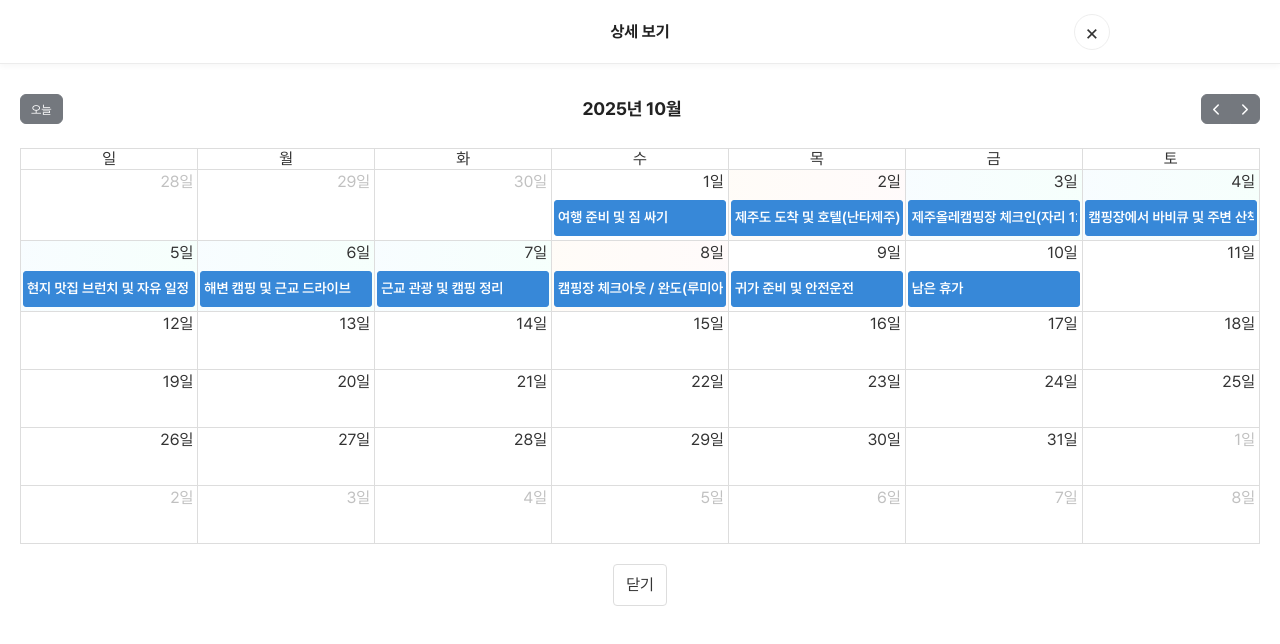
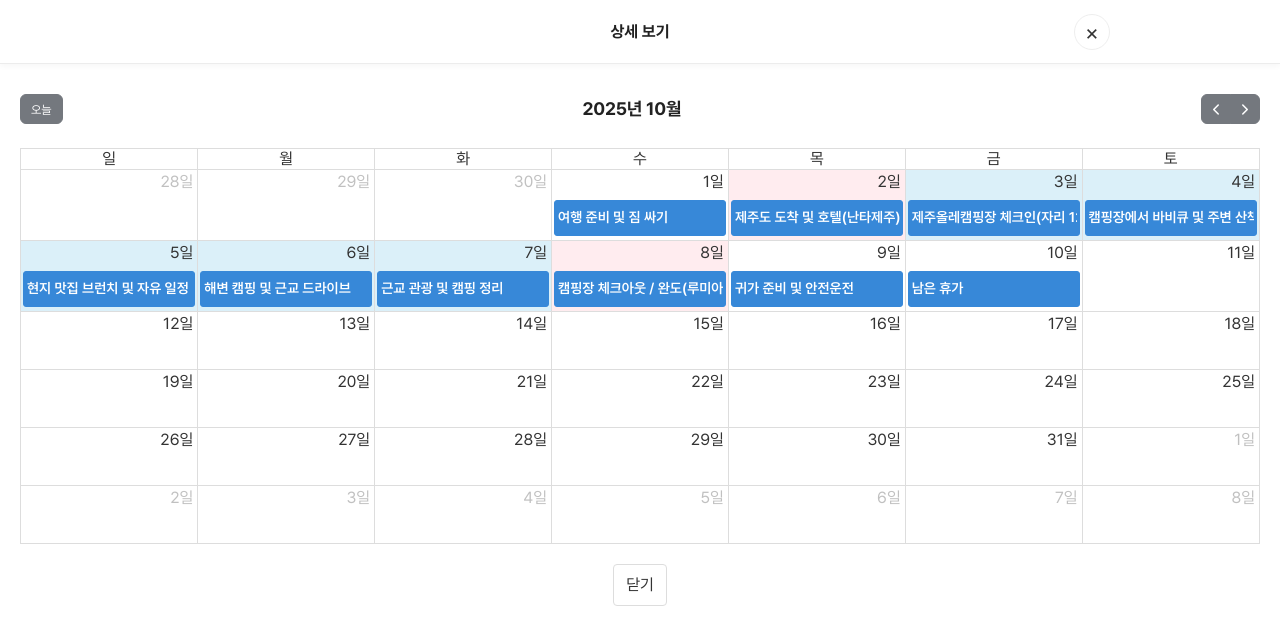
Before and after one commit to jdwcg/travel, a React (Vite) app: page /calendar in a window 1280 px wide. Shown: the top 644 px of the page. Built offline with nearby package versions, Linux system fonts and the light colour scheme.

Commit message:
색상 좀더 진하게 캘린더 배경

```diff
--- a/src/pages/CalendarPage.tsx
+++ b/src/pages/CalendarPage.tsx
@@ -285,7 +285,7 @@ const FullCalendarGlobalStyle = createGlobalStyle`
 .fc .fc-daygrid-day .fc-bg-event.lodging-hotel,
 .fc .fc-event.lodging-hotel,
 .fc .fc-daygrid-day-frame .lodging-hotel {
-    background: linear-gradient(90deg,#fff4e6,#fff0f0) !important;
+    background: pink !important;
     border-color: #7a3b0026 !important;
     color: #7a3b00 !important;
 }
@@ -294,7 +294,7 @@ const FullCalendarGlobalStyle = createGlobalStyle`
 .fc .fc-daygrid-day .fc-bg-event.lodging-camping,
 .fc .fc-event.lodging-camping,
 .fc .fc-daygrid-day-frame .lodging-camping {
-    background: linear-gradient(90deg,#e6f7ff,#e0fff4) !important;
+    background: skyblue !important;
     border-color: #005b8a26 !important;
     color: #005b8a !important;
 }
```
